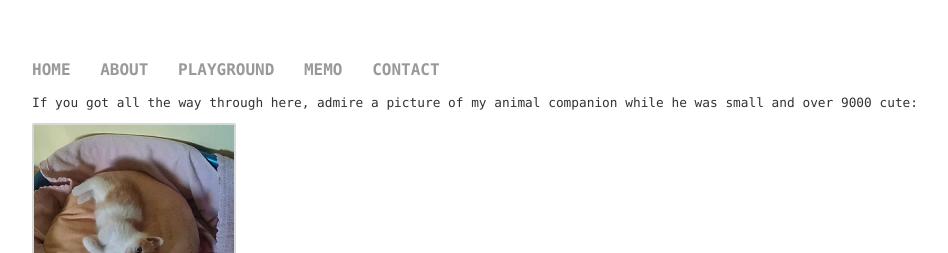
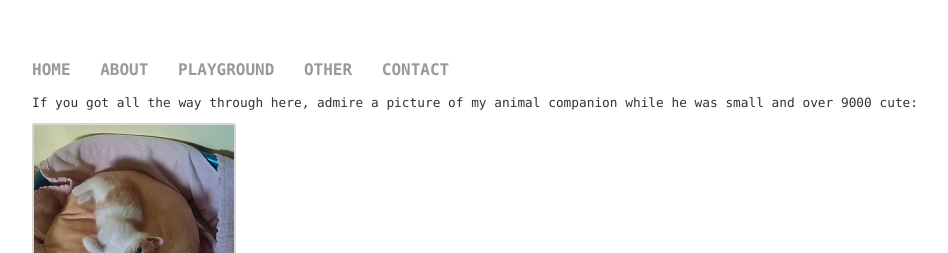
Before and after one commit to otisid/otisid.github.io, a Jekyll site: the page built from memo/index.html, in a window 1280 px wide. Shown: the top 253 px of the page, without its empty margins (160-1108 px from the left). Built offline with Jekyll 4.4.1, drawn with Linux system fonts in a browser that asks for light colours.

Commit message:
Update navigation.html

```diff
--- a/_includes/navigation.html
+++ b/_includes/navigation.html
@@ -3,7 +3,7 @@
 		<li><a href="/">Home</a></li>
 		<li><a href="/about">About</a></li>
 		<li><a href="/playground">Playground</a></li>
-		<li><a href="/memo">Memo</a></li>
+		<li><a href="/Other">Other</a></li>
 		<li><a href="/contact">Contact</a></li>
 	</ul>
 </nav>
```
